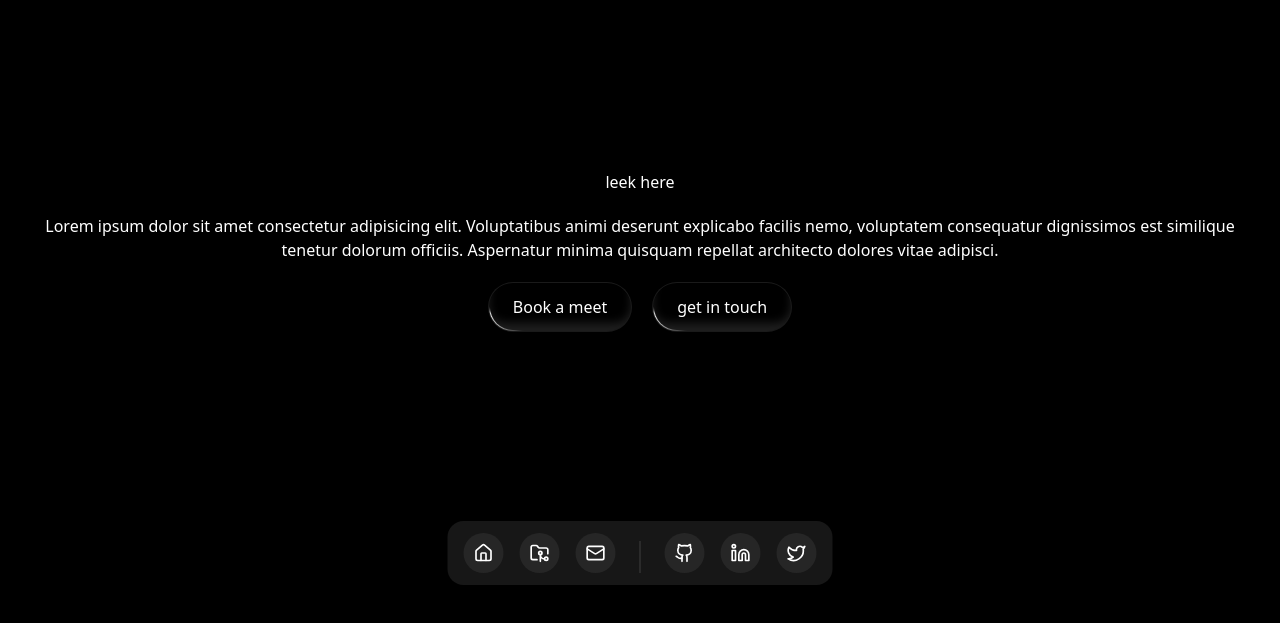
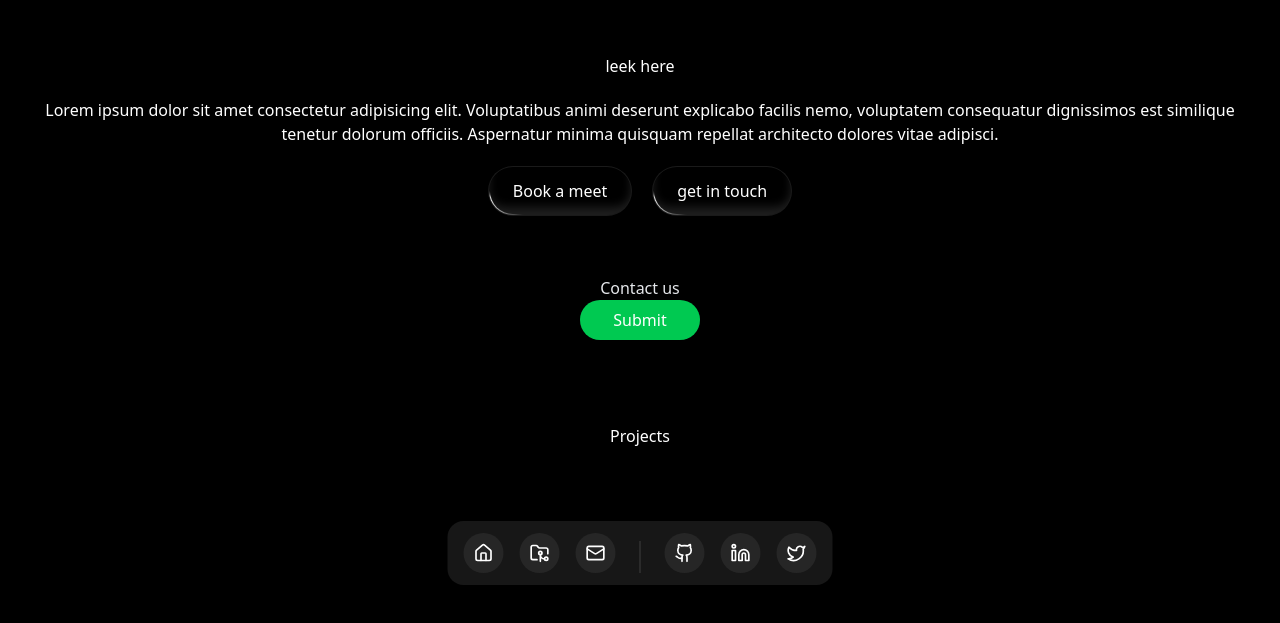
Before and after one commit to awais7796/portfolio, a React (Vite) app: page / in a window 1280 px wide. Shown: the part 191-814 px from the top of the page. Built offline with nearby package versions, Linux system fonts and the light colour scheme.

Commit message:
feat: display all route sections on home page with working navbar links

```diff
--- a/src/pages/Home.jsx
+++ b/src/pages/Home.jsx
@@ -1,6 +1,8 @@
 import React from "react";
 import { Link } from "react-router-dom";
 import { ShimmerButton } from "@/components/ui/shimmer-button";
+import Contact from "./Contact";
+import Projects from "./Projects";
 const Home = () => {
   return (
     <div className="  h-screen pt-5 flex flex-col justify-center items-center  gap-5">
@@ -21,6 +23,8 @@ const Home = () => {
           <ShimmerButton>get in touch </ShimmerButton>
         </Link>
       </div>
+      <Contact />
+      <Projects />
     </div>
   );
 };
```
